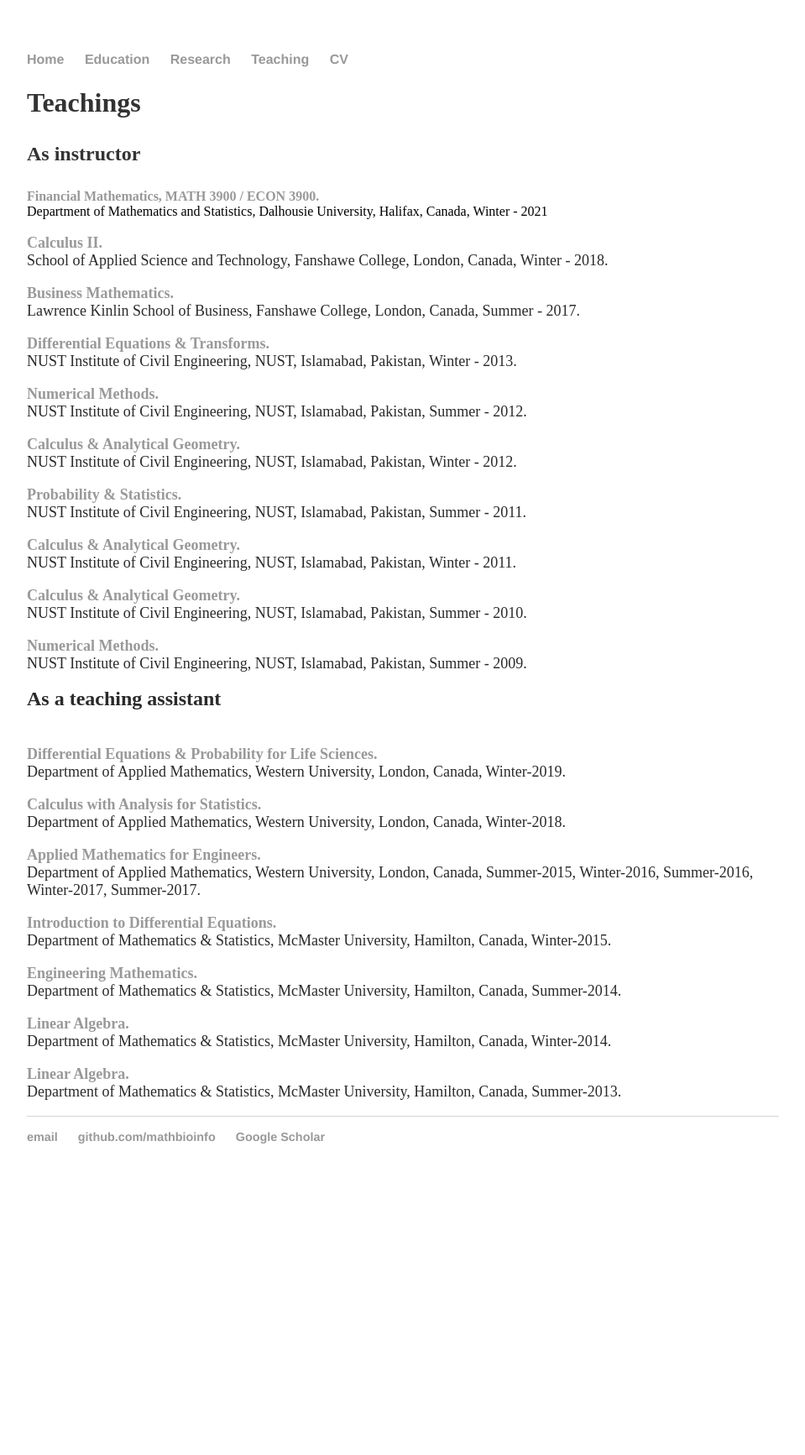
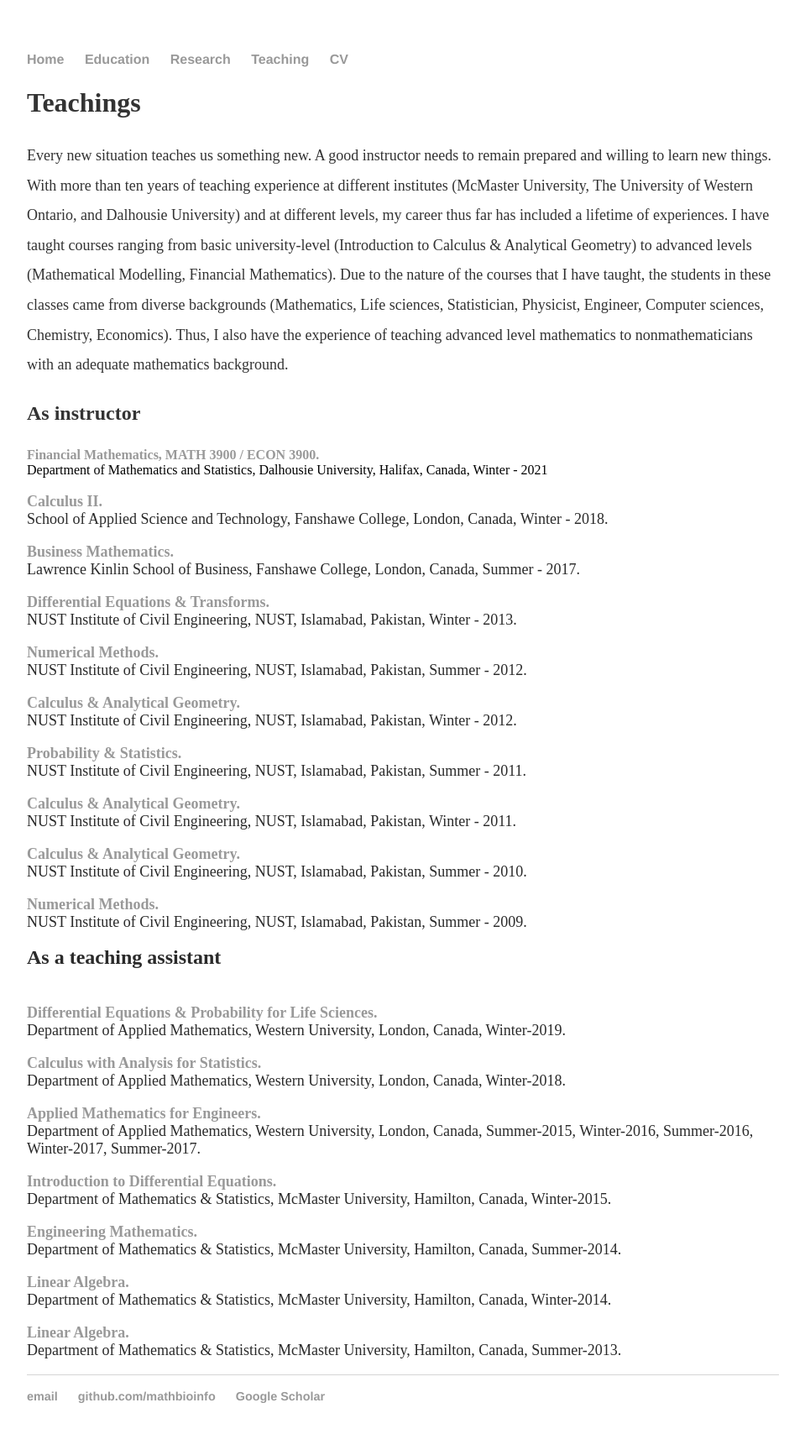
Before and after one commit to MathBioInfo/amjadkhan, a Jekyll site: the page built from Teaching/index.html, in a window 1280 px wide. Shown: the whole page at 84% size, without its empty margins (160-1119 px from the left). Built offline with Jekyll 4.4.1, drawn with Linux system fonts in a browser that asks for light colours; before the commit the page ends 1424 px from its top, so only the background shows below that.

Commit message:
Update index.html

```diff
--- a/Teaching/index.html
+++ b/Teaching/index.html
@@ -6,6 +6,16 @@ title: About teaching
 <div class="Teachings">
 			<p><font size="6"><b>Teachings</b></font><br>
 			<link rel="stylesheet" type="text/css" href="css/main.css">
+			<p><font size="4">Every new situation teaches us something new. A good instructor needs to remain prepared
+			and willing to learn new things. With more than ten years of teaching experience at different
+			institutes (McMaster University, The University of Western Ontario, and Dalhousie University)
+			and at different levels, my career thus far has included a lifetime of experiences. I have taught
+			courses ranging from basic university-level (Introduction to Calculus & Analytical Geometry)
+			to advanced levels (Mathematical Modelling, Financial Mathematics). Due to the nature of
+			the courses that I have taught, the students in these classes came from diverse backgrounds
+			(Mathematics, Life sciences, Statistician, Physicist, Engineer, Computer sciences, Chemistry,
+			Economics). Thus, I also have the experience of teaching advanced level mathematics to nonmathematicians
+			with an adequate mathematics background.</font><br>
 			<!--<h3> Pulications</p>-->
 			<!--<div class="paragraph"><font color="#2a2a2a" size="3">-->
 			 <div class="main-wrap">
```
